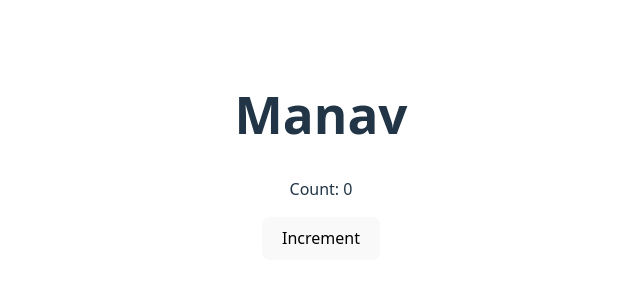
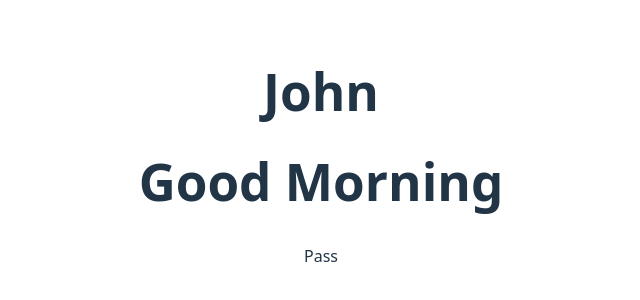
Before and after one commit to ManavSinghla/INT252, a React app in the folder my-vite-project/: page / in a window 1280 px wide. Shown: the part 244-544 px from the top of the page, without its empty margins (319-959 px from the left). Built offline with nearby package versions, Linux system fonts and the light colour scheme; the HTML template or start-up script is replaced by a standard one.

Commit message:
04/11/25

```diff
--- /dev/null
+++ b/my-vite-project/src/1.jsx
@@ -0,0 +1,18 @@
+// Command to run program
+// npm init vite my-vite-project
+import React from "react";
+
+function Main() {
+  const [count, setCount] = React.useState(0);
+  return (
+    <>
+      <div>
+        <h1>Manav</h1>
+        <p>Count: {count}</p>
+        <button onClick={() => setCount(count + 1)}>Increment</button>
+      </div>
+    </>
+  );
+}
+
+export default Main;
--- /dev/null
+++ b/my-vite-project/src/2.jsx
@@ -0,0 +1,11 @@
+function Header(){
+    return(
+    <>
+    <div>
+    <h1>This is Header</h1>
+    </div>
+    </>
+    )
+}
+
+export default Header;
--- /dev/null
+++ b/my-vite-project/src/3.jsx
@@ -0,0 +1,5 @@
+function Greet(){
+    return <h1>Good Morning</h1>;
+}
+
+export default Greet;
--- a/my-vite-project/src/App.jsx
+++ b/my-vite-project/src/App.jsx
@@ -1,15 +1,19 @@
 import React from "react";
 import './App.css'
+import Main from './1.jsx'
+import Header from './2.jsx'
+import Greet from './3.jsx'
 
 function App() {
   const [count, setCount] = React.useState(0);
+  const name="John";
+  const marks=75;
+  const display=marks>=40 ? "Pass" : "Fail";
   return (
     <>
-      <div>
-        <h1>Manav</h1>
-        <p>Count: {count}</p>
-        <button onClick={() => setCount(count + 1)}>Increment</button>
-      </div>
+    <h1>{name}</h1>
+    <Greet/>
+    <p>{display}</p>
     </>
   );
 }
```
